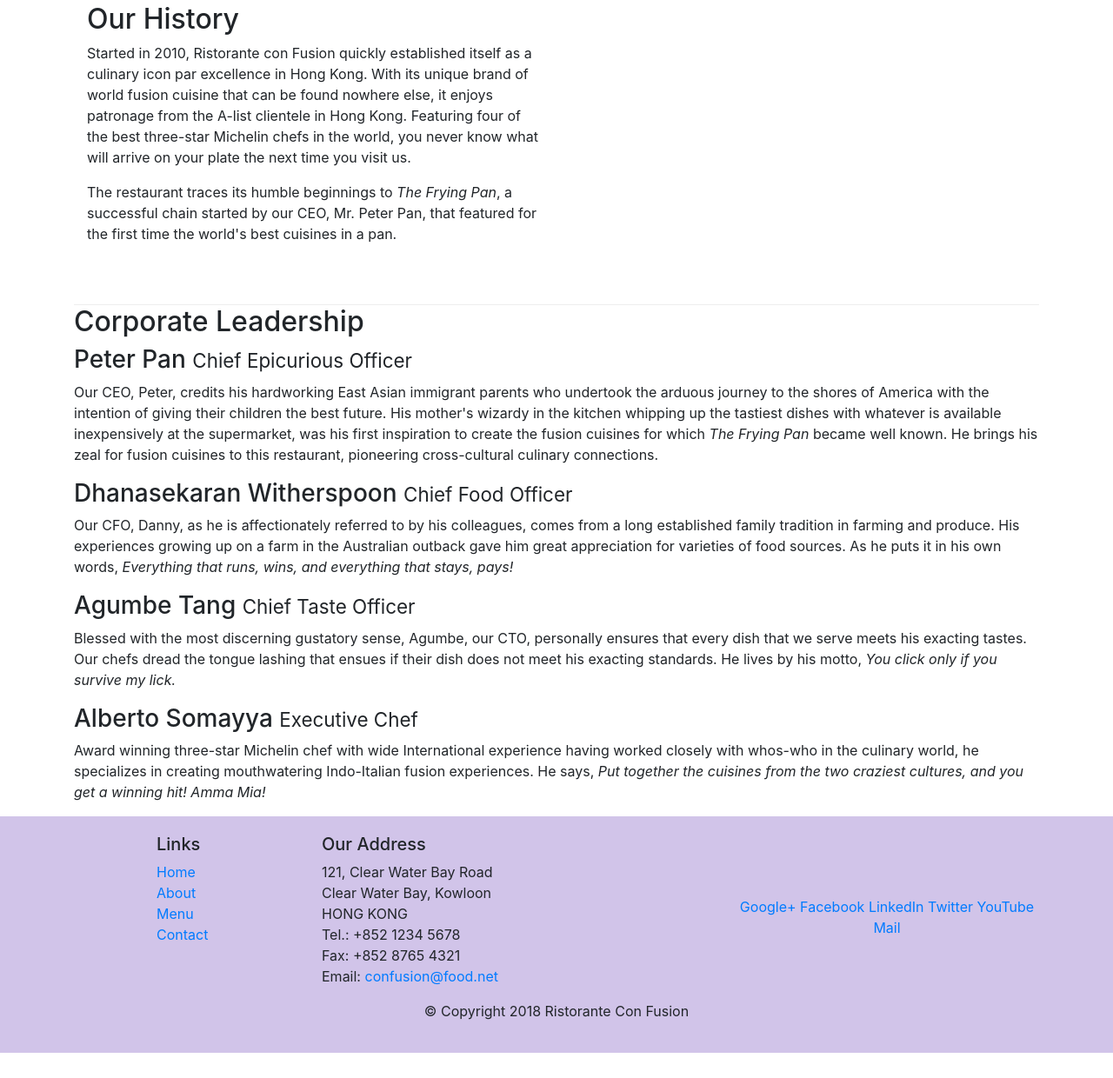
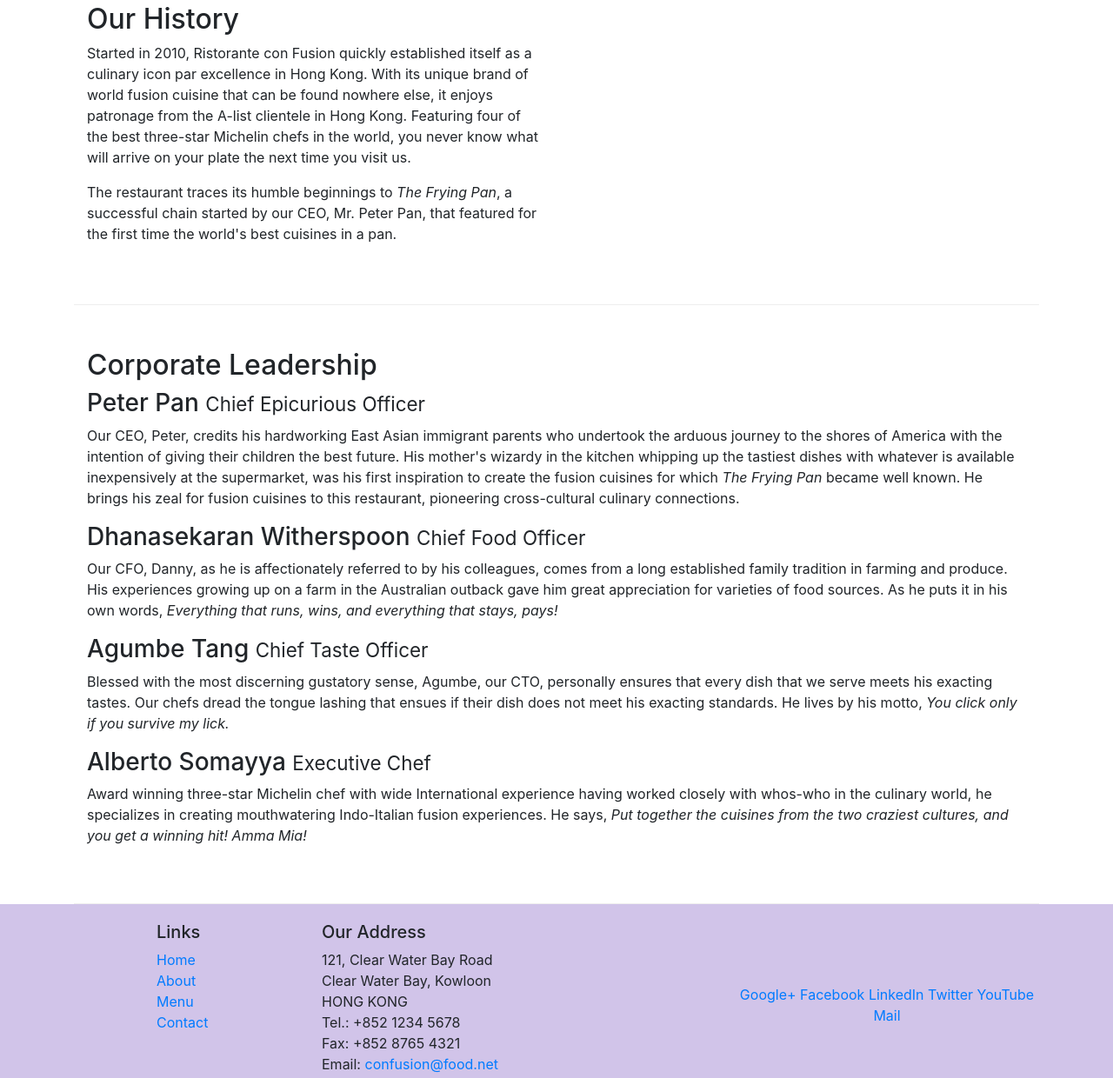
Before and after one commit to HieuBT28299/Bootstrap4, a website: page aboutus.html in a window 1280 px wide. Shown: the part 400-1640 px from the top of the page at 87% size. Before the commit the page ends 1611 px from the top, so only its background shows below. Drawn offline with nearby package versions, Linux system fonts and the light colour scheme.

Commit message:
assignment 1

```diff
--- a/aboutus.html
+++ b/aboutus.html
@@ -48,8 +48,8 @@
         </div>
 
 
-        <div>
-            <div>
+        <div class="row row-content align-items-center">
+            <div class="col">
                 <h2>Corporate Leadership</h2>
                 <h3>Peter Pan <small>Chief Epicurious Officer</small></h3>
                 <p class="d-none d-sm-block">Our CEO, Peter, credits his hardworking East Asian immigrant parents who undertook the arduous journey to the shores of America with the intention of giving their children the best future. His mother's wizardy in the kitchen whipping up the tastiest dishes with whatever is available inexpensively at the supermarket, was his first inspiration to create the fusion cuisines for which <em>The Frying Pan</em> became well known. He brings his zeal for fusion cuisines to this restaurant, pioneering cross-cultural culinary connections.</p>
```
